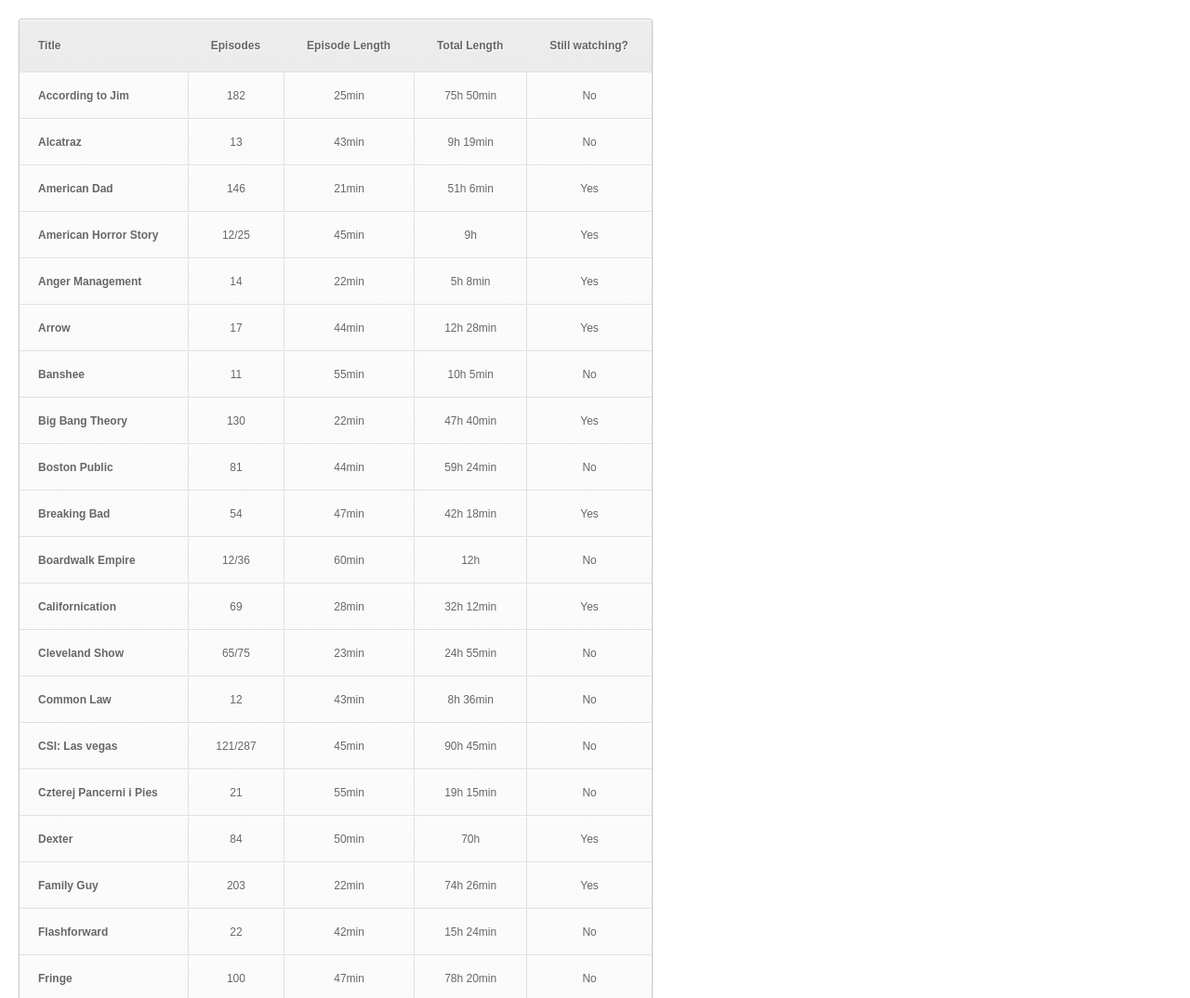
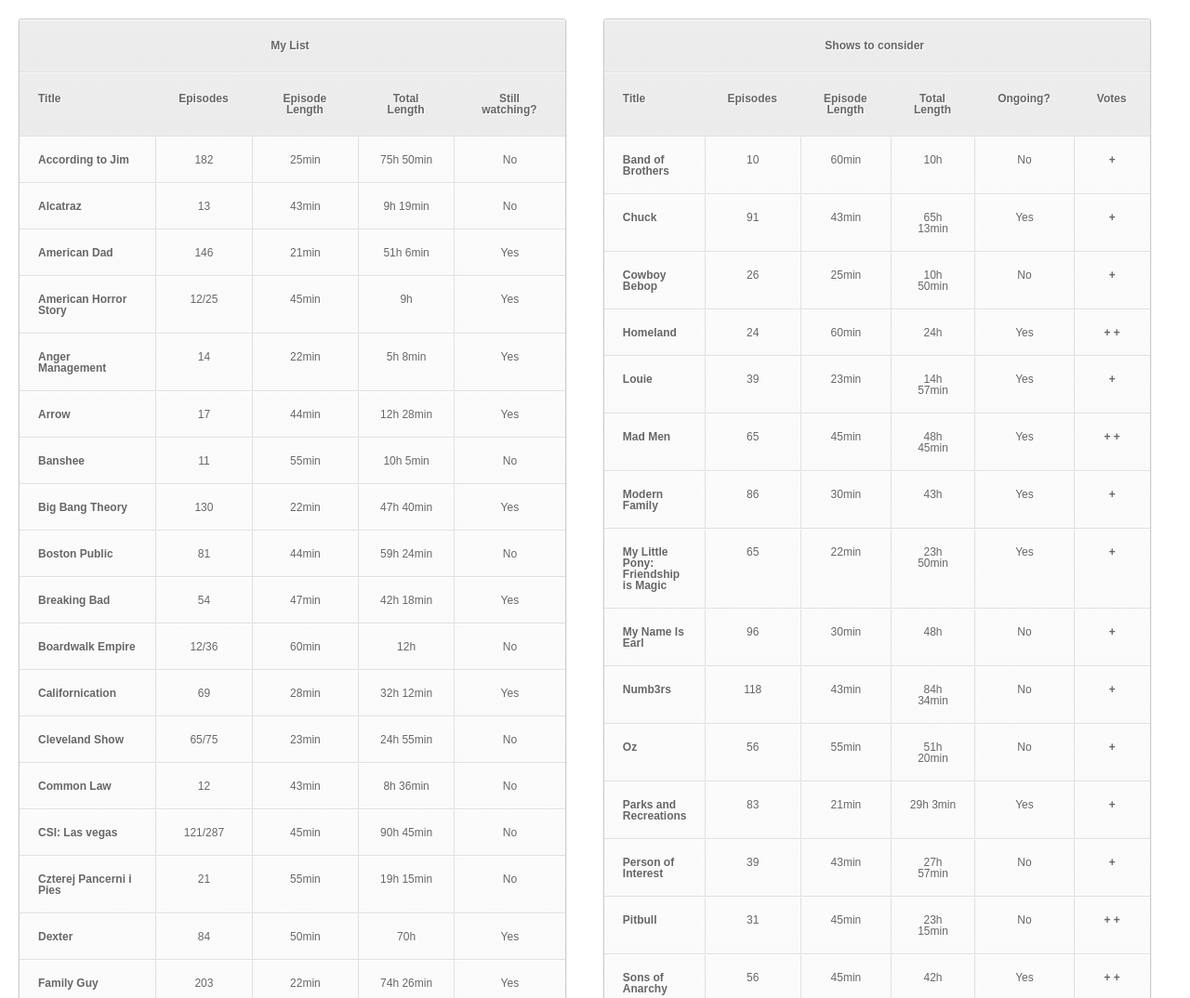
Before and after one commit to michalbe/tv-series, a plain HTML site: page index.html in a window 1280 px wide. Shown: the top 1074 px of the page at 93% size. Drawn offline with Linux system fonts and the light colour scheme.

Commit message:
to-consider list added

```diff
--- a/index.html
+++ b/index.html
@@ -3,14 +3,19 @@
   <head>
     <meta charset="utf-8" />
     <script src="data.js"></script>
+    <script src="proposals.js"></script>
     <script src="render.js"></script>
-
     <title>tv-series</title>
     <link rel="stylesheet" href="style.css">
   </head>
 <body>
 
   <table id="series">
+    <tr>
+      <th colspan=5 style="text-align:center">
+        My List
+      </th>
+    </tr>
     <tr>
       <th>
         Title
@@ -28,25 +33,14 @@
         Still watching?
       </th>
     </tr>
-    <!-- <tr>
-         <td>
-           Title
-         </td>
-         <td>
-           Episodes
-         </td>
-         <td>
-           Episode Length
-         </td>
-         <td>
-           Total Length
-         </td>
-         <td>
-           Still watching?
-         </td>
-       </tr> -->
   </table>
+
   <table id="to-consider">
+    <tr>
+      <th colspan=6 style="text-align:center">
+        Shows to consider
+      </th>
+    </tr>
      <tr>
        <th>
          Title
@@ -61,12 +55,16 @@
          Total Length
        </th>
        <th>
-         Still watching?
+         Ongoing?
+       </th>
+       <th>
+         Votes
        </th>
      </tr>
   </table>
     <script>
-      Renderer(series);
+      Renderer(series, document.getElementById('series'));
+      Renderer(toConsider, document.getElementById('to-consider'));
     </script>
 </body>
 </html>
--- /dev/null
+++ b/proposals.js
@@ -0,0 +1,181 @@
+// Add your proposal to the list, but please,
+// remmeber about alphabetical order. If your show is
+// already on the list, just put your github account
+// in the 'votes' part. Thanks!
+
+var toConsider = [{
+  "title": "Band of Brothers",
+  "imdb": "http://www.imdb.com/title/tt0185906",
+  "episodes": "10",
+  "episodeLength": 60,
+  "stillWatching": 0,
+  "votes": ["tobeytailor"]
+}, {
+  "title": "Chuck",
+  "imdb": "http://www.imdb.com/title/tt0934814",
+  "episodes": "91",
+  "episodeLength": 43,
+  "stillWatching": 1,
+  "votes": ["kamilogorek"]
+}, {
+  "title": "Cowboy Bebop",
+  "imdb": "http://www.imdb.com/title/tt0213338/",
+  "episodes": "26",
+  "episodeLength": 25,
+  "stillWatching": 0,
+  "votes": ["datrio"]
+}, {
+  "title": "Homeland",
+  "imdb": "http://www.imdb.com/tt1796960",
+  "episodes": "24",
+  "episodeLength": 60,
+  "stillWatching": 1,
+  "votes": ["tobeytailor", "shorang"]
+}, {
+  "title": "Louie",
+  "imdb": "http://www.imdb.com/title/tt1492966",
+  "episodes": "39",
+  "episodeLength": 23,
+  "stillWatching": 1,
+  "votes": ["kamilogorek"]
+}, {
+  "title": "Mad Men",
+  "imdb": "http://www.imdb.com/title/tt0804503",
+  "episodes": "65",
+  "episodeLength": 45,
+  "stillWatching": 1,
+  "votes": ["kamilogorek", "datrio"]
+}, {
+  "title": "Modern Family",
+  "imdb": "http://www.imdb.com/title/tt1442437/",
+  "episodes": "86",
+  "episodeLength": 30,
+  "stillWatching": 1,
+  "votes": ["afronski"]
+}, {
+  "title": "My Little Pony: Friendship is Magic",
+  "imdb": "http://www.imdb.com/title/tt1751105/",
+  "episodes": "65",
+  "episodeLength": 22,
+  "stillWatching": 1,
+  "votes": ["dos1"]
+}, {
+  "title": "My Name Is Earl",
+  "imdb": "http://www.imdb.com/title/tt0460091",
+  "episodes": "96",
+  "episodeLength": 30,
+  "stillWatching": 0,
+  "votes": ["kamilogorek"]
+}, {
+  "title": "Numb3rs",
+  "imdb": "http://www.imdb.com/title/tt0433309/",
+  "episodes": "118",
+  "episodeLength": 43,
+  "stillWatching": 0,
+  "votes": ["afronski"]
+}, {
+  "title": "Oz",
+  "imdb": "http://www.imdb.com/title/tt0118421",
+  "episodes": "56",
+  "episodeLength": 55,
+  "stillWatching": 0,
+  "votes": ["kamilogorek"]
+}, {
+  "title": "Parks and Recreations",
+  "imdb": "http://www.imdb.com/title/tt1266020",
+  "episodes": "83",
+  "episodeLength": 21,
+  "stillWatching": 1,
+  "votes": ["kamilogorek"]
+}, {
+  "title": "Person of Interest",
+  "imdb": "http://www.imdb.com/title/tt1839578",
+  "episodes": "39",
+  "episodeLength": 43,
+  "stillWatching": 0,
+  "votes": ["shorang"]
+}, {
+  "title": "Pitbull",
+  "imdb": "http://www.imdb.com/title/tt1096980",
+  "episodes": "31",
+  "episodeLength": 45,
+  "stillWatching": 0,
+  "votes": ["kamilogorek", "afronski"]
+}, {
+  "title": "Sons of Anarchy",
+  "imdb": "http://www.imdb.com/title/tt1124373",
+  "episodes": "56",
+  "episodeLength": 45,
+  "stillWatching": 1,
+  "votes": ["kamilogorek", "tobeytailor"]
+}, {
+  "title": "Spartacus",
+  "imdb": "http://www.imdb.com/title/tt1442449",
+  "episodes": "33",
+  "episodeLength": 60,
+  "stillWatching": 1,
+  "votes": ["kamilogorek", "datrio", "afronski", "tobeytailor"]
+}, {
+  "title": "The Following",
+  "imdb": "http://www.imdb.com/title/tt2071645",
+  "episodes": "5",
+  "episodeLength": 43,
+  "stillWatching": 0,
+  "votes": ["shorang"]
+}, {
+  "title": "The Newsroom",
+  "imdb": "http://www.imdb.com/tt1870479",
+  "episodes": "10",
+  "episodeLength": 60,
+  "stillWatching": 1,
+  "votes": ["tobeytailor"]
+}, {
+  "title": "The Office",
+  "imdb": "http://www.imdb.com/title/tt0386676",
+  "episodes": "179",
+  "episodeLength": 22,
+  "stillWatching": 1,
+  "votes": ["kamilogorek"]
+}, {
+  "title": "The Pacific",
+  "imdb": "http://www.imdb.com/tt0374463",
+  "episodes": "10",
+  "episodeLength": 60,
+  "stillWatching": 0,
+  "votes": ["tobeytailor"]
+}, {
+  "title": "The Shield",
+  "imdb": "http://www.imdb.com/tt0286486",
+  "episodes": "88",
+  "episodeLength": 42,
+  "stillWatching": 0,
+  "votes": ["tobeytailor"]
+}, {
+  "title": "The Sopranos",
+  "imdb": "http://www.imdb.com/tt0141842",
+  "episodes": "86",
+  "episodeLength": 55,
+  "stillWatching": 0,
+  "votes": ["tobeytailor"]
+}, {
+  "title": "The Walking Dead",
+  "imdb": "http://www.imdb.com/title/tt1520211/",
+  "episodes": "28",
+  "episodeLength": 44,
+  "stillWatching": 1,
+  "votes": ["datrio", "afronski", "tobeytailor", "shorang"]
+}, {
+  "title": "The West Wing",
+  "imdb": "http://www.imdb.com/title/tt0200276/",
+  "episodes": "156",
+  "episodeLength": 42,
+  "stillWatching": 0,
+  "votes": ["datrio"]
+}, {
+  "title": "Wilfred",
+  "imdb": "http://www.imdb.com/title/tt1703925",
+  "episodes": "26",
+  "episodeLength": 30,
+  "stillWatching": 1,
+  "votes": ["kamilogorek"]
+}]
--- a/render.js
+++ b/render.js
@@ -1,5 +1,4 @@
-var Renderer = function(data){
-  var parent = document.getElementById('series');
+var Renderer = function(data, parent){
   var globalTotalMinutes = 0;
   var globalTotalEpisodes = 0;
 
@@ -25,6 +24,12 @@
     var stillWatching = document.createElement('td');
     stillWatching.className = "stillWatching";
     element.appendChild(stillWatching);
+
+    if (chunk.votes) {
+      var votes = document.createElement('td');
+      votes.className = "votes";
+      element.appendChild(votes);
+    }
 
     if (chunk.imdb) {
       title.innerHTML = "<a href=" + chunk.imdb + ">" + chunk.title + "</a>";
@@ -52,6 +57,13 @@
 
     stillWatching.innerHTML = chunk.stillWatching ? "Yes" : "No";
 
+    if (chunk.votes) {
+      var votesContent = '';
+      chunk.votes.forEach(function(voter){
+        votes.innerHTML += "<a href='https://github.com/"+voter+"'>+</a> ";
+      });
+    }
+
     parent.appendChild(element);
   }
 
@@ -64,4 +76,6 @@
     episodes: globalTotalEpisodes,
     totalTime: globalTotalMinutes
   });
+
+  globalTotalMinutes = globalTotalMinutes = 0;
 };
--- a/style.css
+++ b/style.css
@@ -103,6 +103,7 @@
 	-webkit-box-shadow: 0 1px 2px #d1d1d1;
 	box-shadow: 0 1px 2px #d1d1d1;
 
+	width: 46%;
 	float: left;
 }
 table th {
```
Also changed, not shown: parser.js (+5 -1 lines), data.js (line endings or trailing spaces), readme.md.
